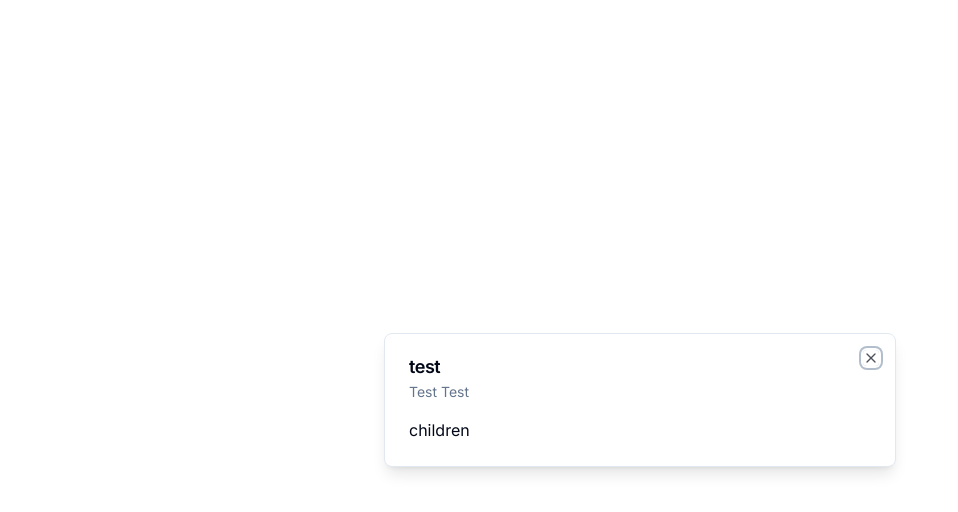
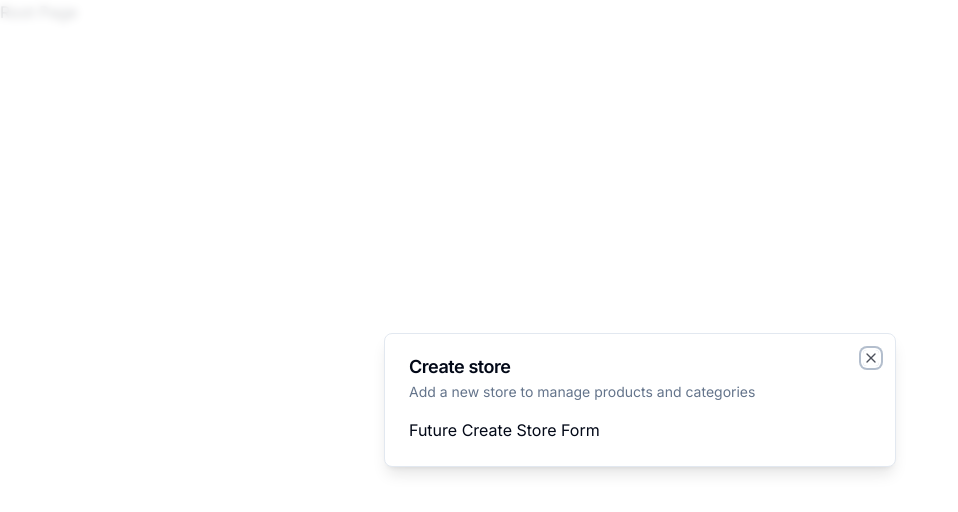
Before and after one commit to K-Othman/Ecommerce-Dashboard, a Next.js app: page / in a window 1280 px wide. Shown: the top 512 px of the page, without its empty margins (0-958 px from the left). Built offline with nearby package versions, Linux system fonts and the light colour scheme.

Commit message:
Modal added globaly in the project

```diff
--- a/app/(root)/page.tsx
+++ b/app/(root)/page.tsx
@@ -1,14 +1,18 @@
 "use client";
 import { Modal } from "@/components/ui/modal";
+import { useStoreModal } from "@/hooks/use-store-modal";
 import { UserButton } from "@clerk/nextjs";
-import { Children } from "react";
+import { Children, useEffect } from "react";
 
 export default function SetupPage() {
-  return (
-    <div>
-      <Modal title="test" description="Test Test" isOpen onClose={() => {}}>
-        children
-      </Modal>
-    </div>
-  );
+  const onOpen = useStoreModal((state) => state.onOpen);
+  const isOpen = useStoreModal((state) => state.isOpen);
+
+  useEffect(() => {
+    if (!isOpen) {
+      onOpen();
+    }
+  }, [isOpen, onOpen]);
+
+  return <div>Root Page</div>;
 }
```
